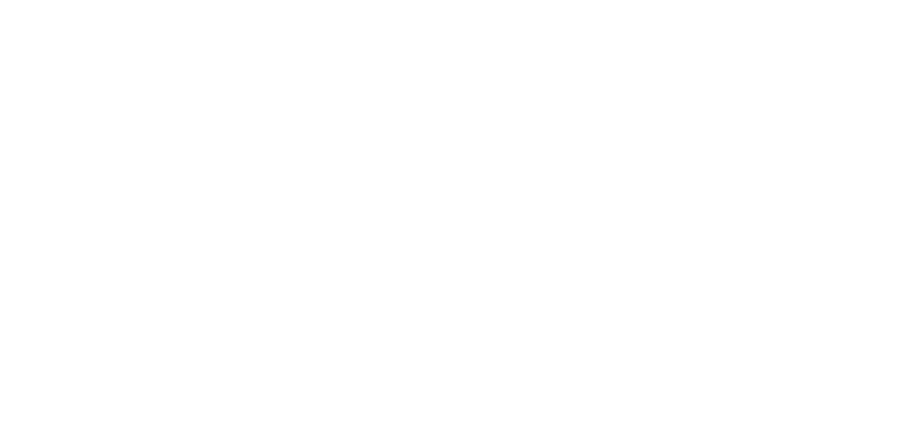
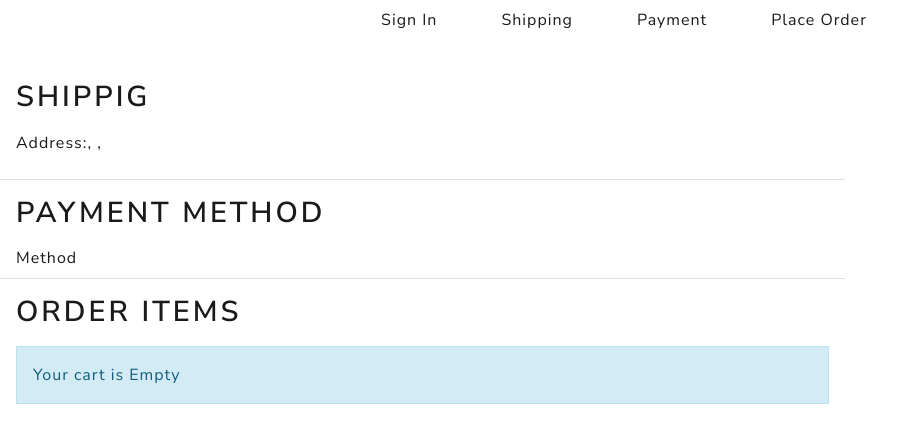
Before and after one commit to Afsal63/Project-trail-and-error, a React (Create React App) app in the folder frontend/: page /placeorder in a window 1280 px wide. Before the commit this address had no page. Shown: the top 442 px of the page, without its empty margins (0-913 px from the left). Built offline with nearby package versions, Linux system fonts and the light colour scheme; a web font is replaced by a local one.

Commit message:
place order half

```diff
--- a/frontend/src/App.js
+++ b/frontend/src/App.js
@@ -7,6 +7,8 @@
 import RegisterScreen from "./screens/RegisterScreen";
 import ProfileScreen from "./screens/ProfileScreen";
 import ShippingScreen from "./screens/ShippingScreen";
+import PaymentScreen from "./screens/PaymentScreen";
+import PlaceOrderScreen from "./screens/PlaceOrderScreen";
 
 
 const App = () => {
@@ -17,7 +19,10 @@
 
 
         <Routes>
+
           <Route path='/login' element={<LogginScreen />}></Route>
+          <Route path='/placeorder' element={<PlaceOrderScreen />}></Route>
+          <Route path='/payment' element={<PaymentScreen />}></Route>
         <Route path='/register' element={<RegisterScreen/>}></Route>
           <Route path='/product/:id' element={<ProductScreen />}></Route>
           <Route path="/shipping" element={<ShippingScreen/>}></Route>
--- /dev/null
+++ b/frontend/src/components/Checkout.js
@@ -0,0 +1,50 @@
+import React from 'react'
+import { Nav } from 'react-bootstrap'
+import { LinkContainer } from 'react-router-bootstrap'
+
+
+const Checkout = ({step1, step2, step3, step4}) => {
+    return (
+        <Nav className='justify-content-center mb-4'>
+            <Nav.Item>
+                {step1 ? (
+                    <LinkContainer to='/login'>
+                        <Nav.Link>Sign In</Nav.Link>
+                    </LinkContainer>
+                ) : (
+                    <Nav.Link disabled>Sign In</Nav.Link>
+                )}
+            </Nav.Item>
+            <Nav.Item>
+                {step2 ? (
+                    <LinkContainer to='/shipping'>
+                        <Nav.Link>Shipping</Nav.Link>
+                    </LinkContainer>
+                ) : (
+                    <Nav.Link disabled>Shipping</Nav.Link>
+                )}
+            </Nav.Item>
+            <Nav.Item>
+                {step3 ? (
+                    <LinkContainer to='/payment'>
+                        <Nav.Link>Payment</Nav.Link>
+                    </LinkContainer>
+
+                ) : (
+                    <Nav.Link disabled>Payment</Nav.Link>
+                )}
+            </Nav.Item>
+            <Nav.Item>
+                {step4 ? (
+                    <LinkContainer to='/placeorder'>
+                        <Nav.Link>Place Order</Nav.Link>
+                    </LinkContainer>
+                ) : (
+                    <Nav.Link disabled>Place Order</Nav.Link>
+                )}
+            </Nav.Item>
+        </Nav>
+    )
+}
+
+export default Checkout
--- a/frontend/src/constants/cartConstands.js
+++ b/frontend/src/constants/cartConstands.js
@@ -1,3 +1,4 @@
 export const CART_ADD_ITEM ='CART_ADD_ITEM'
 export const CART_REMOVE_ITEM ='CART_REMOVE_ITEM'
 export const CART_SAVE_SHIPPING_ADDRESS='CART_SAVE_SHIPPING_ADDRESS'
+export const CART_SAVE_PAYMENT_METHOD='CART_PAYMENT_METHOD'
--- a/frontend/src/reducers/cartReducers.js
+++ b/frontend/src/reducers/cartReducers.js
@@ -1,6 +1,7 @@
 import { CART_ADD_ITEM,
     CART_REMOVE_ITEM,
-CART_SAVE_SHIPPING_ADDRESS, } from "../constants/cartConstands";
+CART_SAVE_SHIPPING_ADDRESS,
+CART_SAVE_PAYMENT_METHOD } from "../constants/cartConstands";
 
 export const cartReducer = (state = { cartItems: [],shipiingAddress:{} }, action) => {
     switch (action.type) {
@@ -35,8 +36,15 @@
         ...state,
        shipiingAddress: action.payload,
     }
+    case CART_SAVE_PAYMENT_METHOD:
+        return{
+            ...state,
+
+       paymentMethod: action.payload
+        }
         default:
             return state
     }
 
+
 }
--- /dev/null
+++ b/frontend/src/screens/PaymentScreen.js
@@ -0,0 +1,52 @@
+import React from 'react'
+import { Form, Button, Col } from 'react-bootstrap'
+import { useDispatch, useSelector } from 'react-redux'
+import FormContainer from '../components/FormContainer'
+import Checkout from '../components/Checkout'
+import { savePaymentMethod } from '../actions/cartAction'
+import { useState } from 'react'
+
+import { useNavigate } from 'react-router-dom'
+
+
+
+const PaymentScreen = () => {
+    const cart = useSelector(state => state.cart)
+    const { shippingAddress } = cart
+    const dispatch =useDispatch()
+    const navigete=useNavigate()
+    if (!shippingAddress) {
+        navigete('/shipping')
+    }
+    const [paymentMethod, setPaymentMethod] = useState('RazorPay')
+
+    const submitHandler = ((e) => {
+        e.preventDefault()
+        dispatch(savePaymentMethod(paymentMethod))
+        navigete('/placeorder')
+    })
+
+    return (
+        <FormContainer>
+           <Checkout step1 step2 step3/>
+
+
+            <h1>Payment Method</h1>
+            <Form onSubmit={submitHandler}>
+                <Form.Group>
+                    <Form.Label as='legend' Select Method></Form.Label>
+                <Col>
+                    <Form.Check type='radio' label='Paypal or Credit Card' id='PayPal' name='paymentMethod' value='PayPal' onChange={(e)=>setPaymentMethod(e.target.value)}></Form.Check>
+                    <Form.Check type='radio' label='RazorPay' id='RazorPay' name='paymentMethod' value='RazorPay' checked onChange={(e)=>setPaymentMethod(e.target.value)}></Form.Check>
+                    <Form.Check type='radio' label='Cash On Delivery' id='cod' name='paymentMethod' value='COD' onChange={(e)=>setPaymentMethod(e.target.value)}></Form.Check>
+                    </Col>
+                </Form.Group>
+                <Button type='submit' variant='primary'>
+                    Continue
+                </Button>
+            </Form>
+        </FormContainer>
+    )
+}
+
+export default PaymentScreen
--- /dev/null
+++ b/frontend/src/screens/PlaceOrderScreen.js
@@ -0,0 +1,81 @@
+import React from 'react'
+import { Button, Row, Col, ListGroup, Image, Card } from 'react-bootstrap'
+import { useDispatch, useSelector } from 'react-redux'
+import Message from '../components/Message'
+import Checkout from '../components/Checkout'
+import { Link } from 'react-router-dom'
+
+const PlaceOrderScreen = () => {
+    const cart = useSelector(state => state.cart)
+    return (
+        <>
+            <Checkout step1 step2 step3 step4 />
+            <Row>
+                <Col md={8}>
+                    <ListGroup variant='flush'>
+                        <ListGroup.Item>
+                            <h2>Shippig</h2>
+                            <p>
+                                <strong>Address:</strong>
+                                {cart.shippingAddress.address}, {cart.shippingAddress.city}{' '}
+                                {cart.shippingAddress.postalCode},{' '}
+                                {cart.shippingAddress.country}
+                            </p>
+                        </ListGroup.Item>
+                        <ListGroup.Item>
+                            <h2>Payment Method</h2>
+                            <strong>Method</strong>
+                            {cart.paymentMethod}
+                        </ListGroup.Item>
+                        <ListGroup.Item>
+                            <h2>Order Items</h2>
+                            {cart.cartItems.length === 0 ? <Message>Your cart is Empty</Message>
+                                : (
+                                    <ListGroup variant='flush'>
+                                    {cart.cartItems.map((item, index) => (
+                                        <ListGroup.Item key={index}>
+                                            <Row>
+                                                <Col md={1}>
+                                                    <Image
+                                                        src={item.image}
+                                                        alt={item.name}
+                                                        fluid
+                                                        rounded
+                                                    />
+                                                </Col>
+                                                <Col>
+                                                    <Link to={`/product/${item.product}`}>
+                                                        {item.name}
+                                                    </Link>
+                                                </Col>
+                                                <Col md={4}>
+                                                      {item.qty} x
+                                                       {item.discountPrice
+                                                        ? item.price -
+                                                        item.discountPrice *
+                                                        0.01 *
+                                                        item.price
+                                                        : item.price}=
+                                                        $ {item.qty *
+                                                        (item.discountPrice
+                                                        ? item.price -
+                                                        item.discountPrice *
+                                                        0.01 *
+                                                        item.price
+                                                        : item.price)}
+                                                </Col>
+                                            </Row>
+                                        </ListGroup.Item>
+                                    ))}
+                                </ListGroup>
+
+                                )}
+                        </ListGroup.Item>
+                    </ListGroup>
+                </Col>
+            </Row>
+        </>
+    )
+}
+
+export default PlaceOrderScreen
--- a/frontend/src/screens/ProductScreen.js
+++ b/frontend/src/screens/ProductScreen.js
@@ -8,6 +8,7 @@
 import { listProductDetails } from '../actions/productAction';
 import Loader from '../components/Loader';
 import Message from '../components/Message';
+import HomeScreen from '../screens/HomeScreen'
 
 
 
@@ -119,6 +120,7 @@
                 </Row>
             )}
 
+       <HomeScreen/>
             <main></main>
             <Footer />
         </>
--- a/frontend/src/screens/ShippingScreen.js
+++ b/frontend/src/screens/ShippingScreen.js
@@ -2,6 +2,7 @@
 import {Form,Button} from 'react-bootstrap'
 import { useDispatch,useSelector } from 'react-redux'
 import FormContainer from '../components/FormContainer'
+import Checkout from '../components/Checkout'
 import { useState } from 'react'
 import { useNavigate } from 'react-router-dom'
 import { saveShippingAddress } from '../actions/cartAction'
@@ -26,6 +27,7 @@
 
   return (
       <FormContainer>
+          <Checkout step1 step2/>
 <h1>Shipping</h1>
 <Form onSubmit={submitHandler}>
 
```
Also changed, not shown: frontend/src/actions/cartAction.js (+12 -1 lines).
